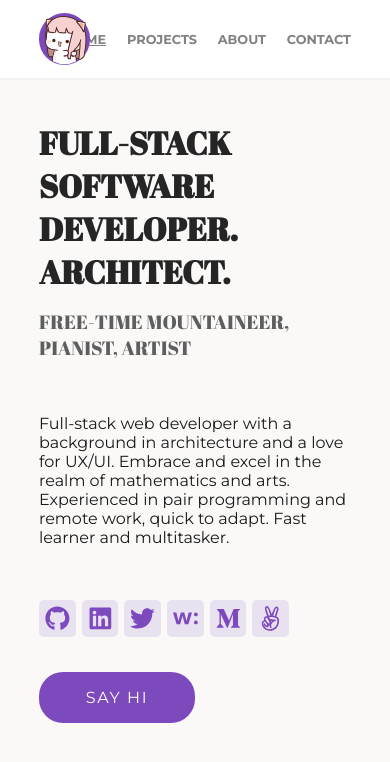
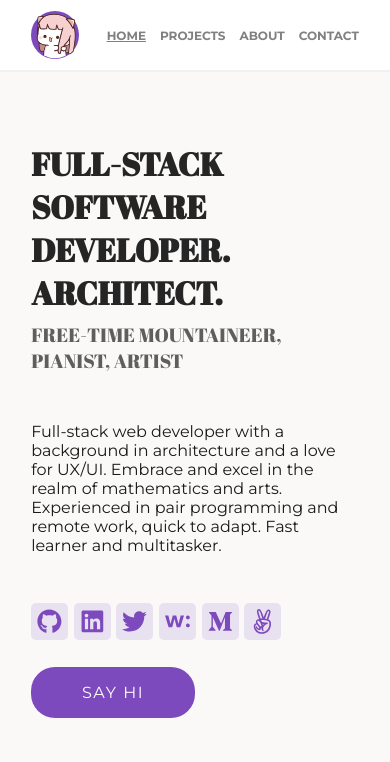
Before and after one commit to Zilola-Nazarova/portfolio, a React (Vite) app: page / in a window 390 px wide. Shown: the top 762 px of the page. Built offline with nearby package versions, Linux system fonts and the light colour scheme.

Commit message:
Make header responsive for small mobile devices

```diff
--- a/src/styles/Right.module.css
+++ b/src/styles/Right.module.css
@@ -12,8 +12,8 @@ header {
   position: absolute;
   top: 0;
   width: 100%;
-  height: 5rem;
-  padding: 0.5rem 10%;
+  height: 4.5rem;
+  padding: 0.5rem 8%;
   display: flex;
   align-items: center;
   border-bottom: 2px solid #f1f1f1;
@@ -21,21 +21,18 @@ header {
 }
 
 .avatar {
-  height: 3.2rem;
-  width: 3.2rem;
-  border-radius: 50%;
-  position: relative;
+  display: none;
 }
 
 header ul {
   flex: 1;
   display: flex;
-  justify-content: flex-end;
-  gap: 8%;
+  justify-content: space-between;
+  gap: 4%;
 }
 
 header button {
-  font-size: 0.8rem;
+  font-size: 0.7rem;
   font-family: 'Montserrat', sans-serif;
   font-weight: 700;
   color: grey;
@@ -54,20 +51,43 @@ header button:hover {
 .about,
 .contact {
   min-height: 100vh;
-  padding: 0 10%;
+  padding: 0 8%;
   padding-top: 6rem;
   display: flex;
   flex-direction: column;
   justify-content: center;
-  gap: 1rem;
+  gap: 1vh;
 }
 
 .home,
 .contact {
-  min-height: 100vh;
-  padding-bottom: 6rem;
+  padding-bottom: 5rem;
 }
 
+@media only screen and (min-width: 350px) {
+  .avatar {
+    display: block;
+    height: 3rem;
+    width: 3rem;
+    border-radius: 50%;
+    position: relative;
+  }
+
+  header ul {
+    justify-content: flex-end;
+  }
+}
+
+@media only screen and (min-width: 380px) {
+  header button {
+    font-size: 0.75rem;
+  }
+
+  header ul {
+    justify-content: flex-end;
+    gap: 5%;
+  }
+}
 @media only screen and (min-width: 700px) {
   .projects {
     display: none;
@@ -80,15 +100,21 @@ header button:hover {
   .home,
   .about,
   .contact {
-    min-height: 100vh;
     padding: 0 calc(9vw - 2rem);
     padding-top: 6rem;
-    gap: 1rem;
   }
 
   header {
     height: 6rem;
     padding: 0.3rem calc(9vw - 2rem);
+  }
+
+  header ul {
+    gap: 8%;
+  }
+
+  header button {
+    font-size: 0.8rem;
   }
 
   .avatar {
```
